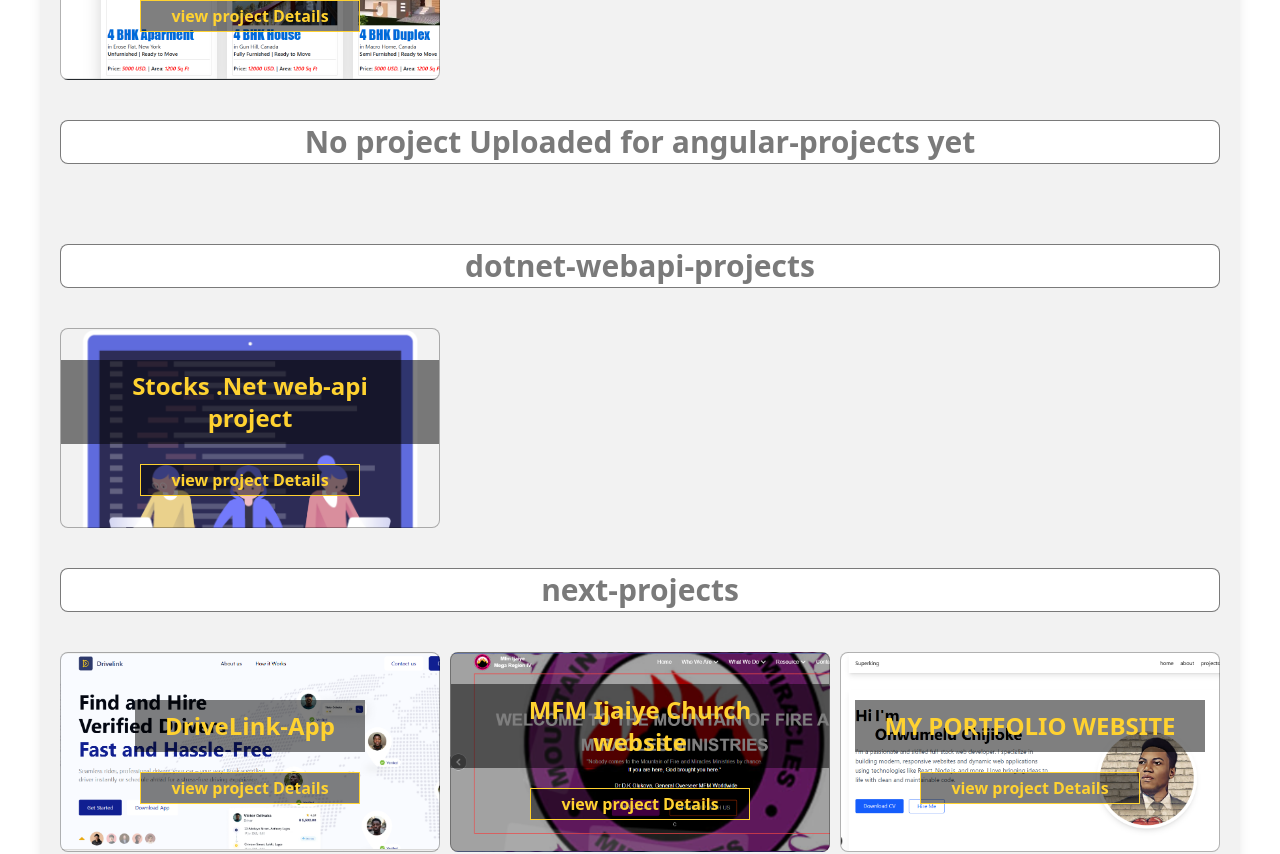
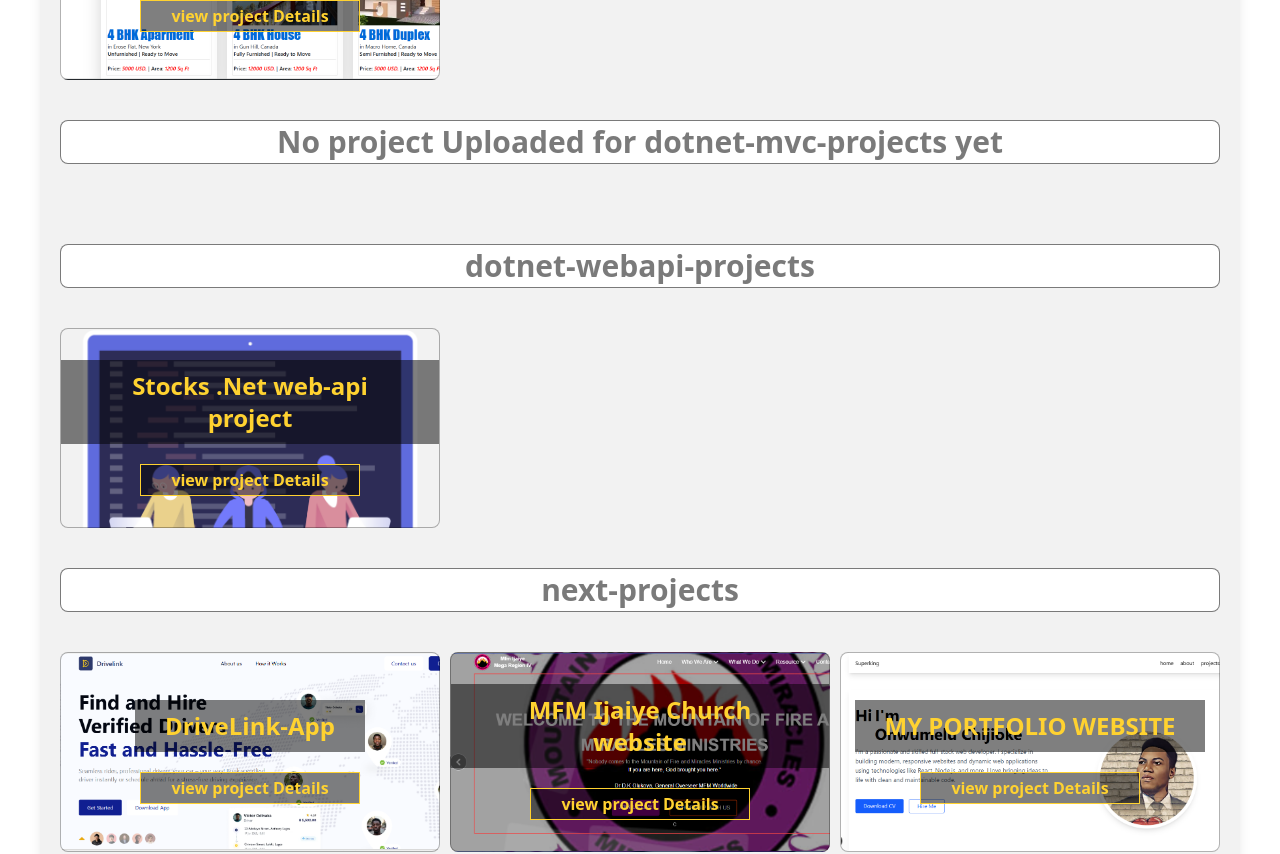
Before and after one commit to superkingsely/superkingsely-portfolio-website, a Next.js app: page /all-projects in a window 1280 px wide. Shown: the part 1220-2074 px from the top of the page. Built offline with nearby package versions, Linux system fonts and the light colour scheme.

Commit message:
okay great

```diff
--- a/src/app/all-projects/page.tsx
+++ b/src/app/all-projects/page.tsx
@@ -102,7 +102,7 @@ const Page = () => {
                 <div key={index} className='obj' >
                     <div className="sub-title border text-[rgba(66,66,66,0.7)] text-3xl flex justify-center py-[3px] font-[600] bg-white rounded-lg  ">
                             {/* ?? */}
-                        <span className='' >   {obj[0]?.category.slice(1) || `No project Uploaded for ${arry[index-1].slice(1)} yet` }  </span>
+                        <span className='' >   {obj[0]?.category.slice(1) || `No project Uploaded for ${arry[index].slice(1)} yet` }  </span>
                     </div>
                     <div className="sub-all-projects grid grid-cols-1 md:grid-cols-3 my-[40px] gap-[10px]  ">
                         {
```
